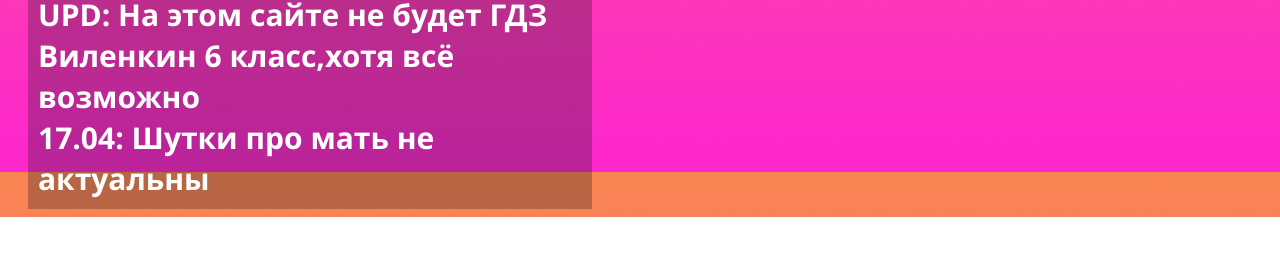
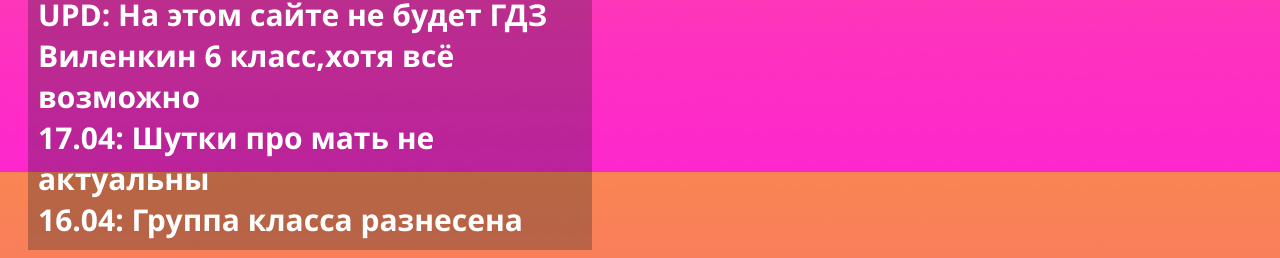
Before and after one commit to Nikoscocos/old, a plain HTML site: page index.html in a window 1280 px wide. Shown: the part 628-886 px from the top of the page. Before the commit the page ends 845 px from the top, so only its background shows below. Drawn offline with Linux system fonts and the light colour scheme.

Commit message:
Added Posts

```diff
--- a/index.html
+++ b/index.html
@@ -250,6 +250,7 @@
 		<div>Теперь можете пройтись по вкладкам и дополнениям на сайте!</div>
 		<div>UPD: На этом сайте не будет ГДЗ Виленкин 6 класс,хотя всё возможно</div>
 		<div>17.04: Шутки про мать не актуальны</div>
+		<div>16.04: Группа класса разнесена</div>
 		</div>
 </body>
 </html>
```
